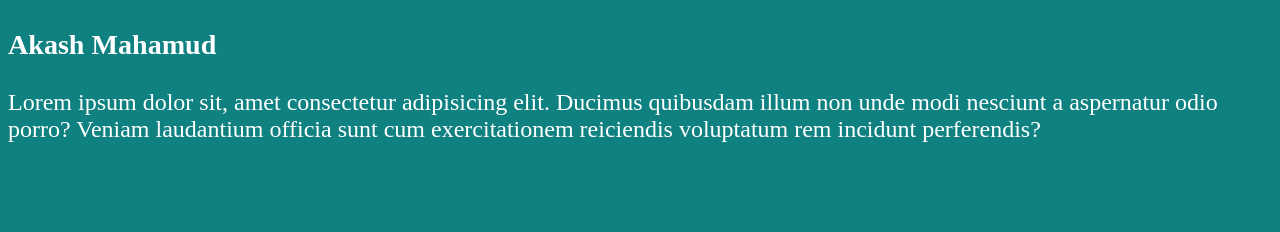
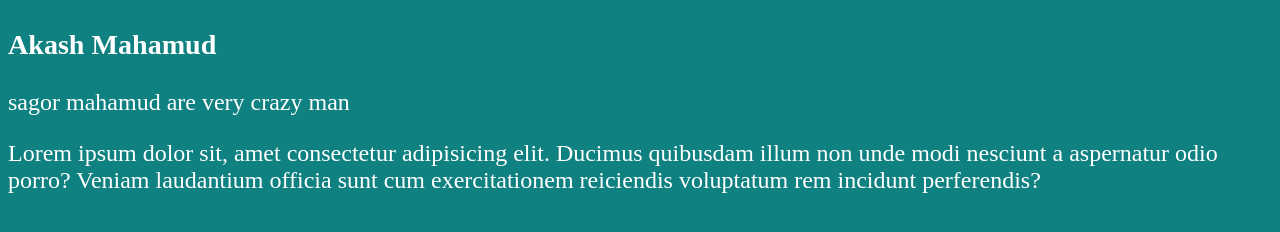
Before and after one commit to readul-islam/my-thrid-repo, a plain HTML site: page index.html in a window 1280 px wide. Shown: the part 90-322 px from the top of the page. Drawn offline with Linux system fonts and the light colour scheme.

Commit message:
conflect

```diff
--- a/index.html
+++ b/index.html
@@ -10,6 +10,7 @@
   <body>
     <h1>my-thrid-repo</h1>
     <h3>Akash Mahamud</h3>
+    <span>sagor mahamud are very crazy man</span>
     <p>
       Lorem ipsum dolor sit, amet consectetur adipisicing elit. Ducimus
       quibusdam illum non unde modi nesciunt a aspernatur odio porro? Veniam
```
